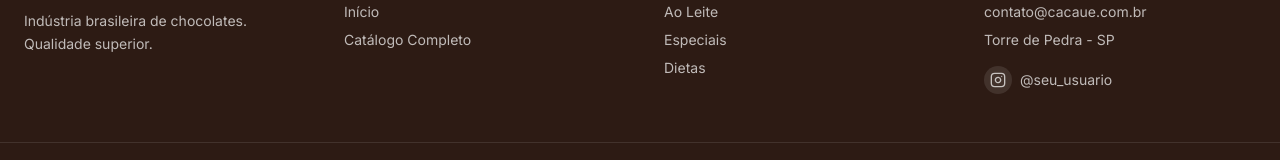
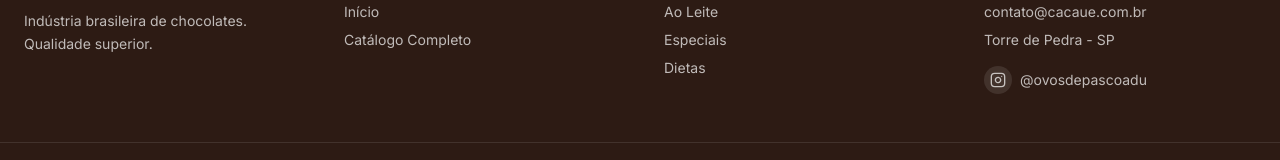
Before and after one commit to willmoura/cacaue, a React (Vite) app: page /#/catalogo/barra-artesanal-personalizada in a window 1280 px wide. Shown: the part 1330-1490 px from the top of the page. Built offline with nearby package versions, Linux system fonts and the light colour scheme.

Commit message:
adição do usuário instagram

```diff
--- a/src/components/layout/Footer.tsx
+++ b/src/components/layout/Footer.tsx
@@ -52,7 +52,7 @@
             <div className="bg-white/10 p-1.5 rounded-full group-hover:bg-[#E1306C] transition-colors">
               <Instagram size={16} />
             </div>
-            <span className="text-sm">@seu_usuario</span>
+            <span className="text-sm">@ovosdepascoadu</span>
           </a>
 
         </div>
```
